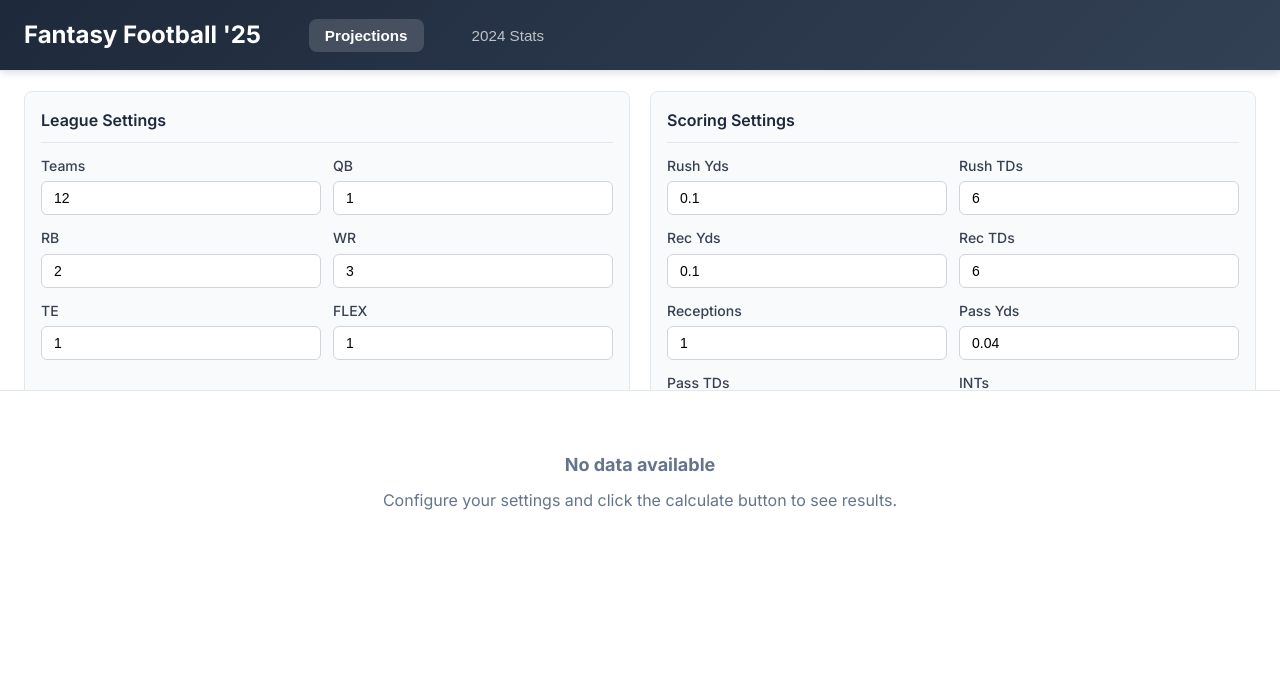
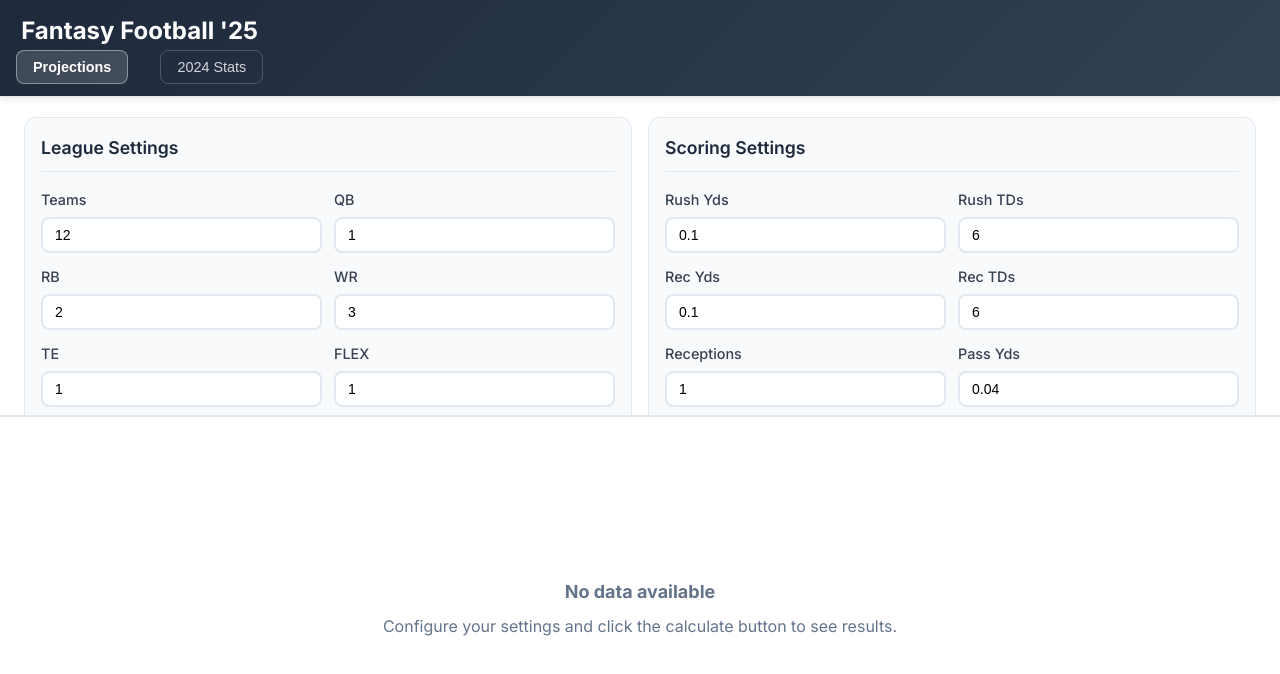
Before and after one commit to corlando6/fantasy-football-analyzer, a React (Create React App) app: page / in a window 1280 px wide. Shown: the top 674 px of the page. Built offline with nearby package versions, Linux system fonts and the light colour scheme.

Commit message:
scrolling app visibility

```diff
--- a/src/App.css
+++ b/src/App.css
@@ -4,6 +4,7 @@
     margin: 0;
     padding: 0;
     box-sizing: border-box;
+    -webkit-tap-highlight-color: transparent;
 }
 
 body {
@@ -11,113 +12,125 @@ body {
     background: #f8fafc;
     color: #1e293b;
     line-height: 1.6;
-    overflow: hidden; /* Prevent body scroll */
+    overflow: hidden;
+    -webkit-font-smoothing: antialiased;
+    -moz-osx-font-smoothing: grayscale;
 }
 
-/* Main App Layout */
+/* Main App Layout - Mobile First */
 .app {
     height: 100vh;
+    height: 100dvh; /* Dynamic viewport height for mobile */
     display: flex;
     flex-direction: column;
     background: #ffffff;
+    position: relative;
 }
 
-/* Header Component */
+/* Header Component - Mobile Optimized */
 .header {
     flex-shrink: 0;
     background: linear-gradient(135deg, #1e293b 0%, #334155 100%);
     color: white;
-    padding: 16px 24px;
+    padding: 12px 16px;
     border-bottom: 1px solid #e2e8f0;
-    box-shadow: 0 4px 6px -1px rgba(0, 0, 0, 0.1);
-    z-index: 30;
+    box-shadow: 0 2px 8px rgba(0, 0, 0, 0.1);
+    z-index: 50;
+    position: sticky;
+    top: 0;
 }
 
 .header-content {
-    max-width: 1400px;
-    margin: 0 auto;
     display: flex;
+    flex-direction: column;
+    gap: 12px;
     align-items: center;
-    justify-content: space-between;
-}
-
-.header-left {
-    display: flex;
-    align-items: center;
-    gap: 48px;
 }
 
 .header h1 {
-    font-size: 1.5rem;
+    font-size: 1.25rem;
     font-weight: 700;
     margin: 0;
     color: white;
+    text-align: center;
 }
 
 .header-tabs {
     display: flex;
-    gap: 32px;
+    gap: 8px;
+    width: 100%;
+    justify-content: center;
 }
 
 .header-tab-btn {
-    padding: 8px 16px;
+    flex: 1;
+    max-width: 140px;
+    padding: 12px 16px;
     background: transparent;
-    border: none;
+    border: 1px solid rgba(255, 255, 255, 0.2);
     cursor: pointer;
     font-weight: 500;
-    font-size: 0.95rem;
-    color: rgba(255, 255, 255, 0.7);
+    font-size: 0.9rem;
+    color: rgba(255, 255, 255, 0.8);
     border-radius: 8px;
     transition: all 0.2s ease;
     text-decoration: none;
+    touch-action: manipulation;
+    min-height: 44px; /* iOS recommended touch target */
 }
 
-.header-tab-btn:hover {
+.header-tab-btn:hover,
+.header-tab-btn:active {
     color: white;
     background: rgba(255, 255, 255, 0.1);
+    border-color: rgba(255, 255, 255, 0.3);
 }
 
 .header-tab-btn.active {
     color: white;
     background: rgba(255, 255, 255, 0.15);
+    border-color: rgba(255, 255, 255, 0.4);
     font-weight: 600;
 }
 
-/* Control Panel Component */
+/* Control Panel - Mobile Optimized */
 .control-panel {
     flex-shrink: 0;
     background: white;
-    border-bottom: 1px solid #e2e8f0;
-    padding: 20px 24px;
-    max-height: 320px;
+    border-bottom: 2px solid #e2e8f0;
     overflow-y: auto;
-    z-index: 20;
+    -webkit-overflow-scrolling: touch;
+    scrollbar-width: none;
+    -ms-overflow-style: none;
+}
+
+.control-panel::-webkit-scrollbar {
+    display: none;
 }
 
 .control-panel-content {
-    max-width: 1400px;
-    margin: 0 auto;
+    padding: 16px;
 }
 
 .settings-grid {
-    display: grid;
-    grid-template-columns: repeat(auto-fit, minmax(300px, 1fr));
-    gap: 20px;
+    display: flex;
+    flex-direction: column;
+    gap: 16px;
     margin-bottom: 20px;
 }
 
 .settings-section {
     background: #f8fafc;
     padding: 16px;
-    border-radius: 8px;
+    border-radius: 12px;
     border: 1px solid #e2e8f0;
 }
 
 .settings-section h3 {
-    font-size: 1rem;
+    font-size: 1.1rem;
     font-weight: 600;
     color: #1e293b;
-    margin-bottom: 12px;
+    margin-bottom: 16px;
     padding-bottom: 8px;
     border-bottom: 1px solid #e2e8f0;
 }
@@ -126,29 +139,35 @@ body {
     display: grid;
     grid-template-columns: 1fr 1fr;
     gap: 12px;
-    margin-bottom: 12px;
+    margin-bottom: 16px;
 }
 
 .form-row:last-child {
     margin-bottom: 0;
 }
 
+.form-group {
+    display: flex;
+    flex-direction: column;
+}
+
 label {
-    display: block;
-    margin-bottom: 4px;
+    margin-bottom: 6px;
     font-weight: 500;
     color: #374151;
-    font-size: 0.875rem;
+    font-size: 0.9rem;
 }
 
 input, select {
     width: 100%;
-    padding: 8px 12px;
-    border: 1px solid #d1d5db;
-    border-radius: 6px;
-    font-size: 0.875rem;
+    padding: 14px 16px;
+    border: 2px solid #e2e8f0;
+    border-radius: 8px;
+    font-size: 16px; /* Prevents zoom on iOS */
     transition: all 0.2s ease;
     background: white;
+    min-height: 48px; /* Better touch target */
+    touch-action: manipulation;
 }
 
 input:focus, select:focus {
@@ -158,89 +177,92 @@ input:focus, select:focus {
 }
 
 .calculate-btn {
-    padding: 12px 24px;
+    width: 100%;
+    padding: 16px 24px;
     background: linear-gradient(135deg, #3b82f6 0%, #1d4ed8 100%);
     color: white;
     border: none;
-    border-radius: 8px;
+    border-radius: 12px;
     cursor: pointer;
     font-weight: 600;
-    font-size: 0.95rem;
+    font-size: 1rem;
     transition: all 0.2s ease;
-    box-shadow: 0 2px 4px rgba(0, 0, 0, 0.1);
+    box-shadow: 0 4px 12px rgba(59, 130, 246, 0.3);
+    min-height: 56px;
+    touch-action: manipulation;
 }
 
-.calculate-btn:hover {
+.calculate-btn:hover,
+.calculate-btn:active {
     transform: translateY(-1px);
-    box-shadow: 0 4px 8px rgba(0, 0, 0, 0.15);
+    box-shadow: 0 6px 16px rgba(59, 130, 246, 0.4);
 }
 
 .calculate-btn:disabled {
     opacity: 0.5;
     cursor: not-allowed;
     transform: none;
+    box-shadow: none;
 }
 
-/* Data Table Component */
+/* Data Table - Mobile Optimized */
 .data-table {
     flex: 1;
     display: flex;
     flex-direction: column;
     overflow: hidden;
     background: white;
+    min-height: 0; /* Important for flex child */
 }
 
 .table-header {
     flex-shrink: 0;
-    padding: 16px 24px;
+    padding: 16px;
     background: white;
-    border-bottom: 1px solid #e2e8f0;
-    z-index: 10;
-}
-
-.table-header-content {
-    max-width: 1400px;
-    margin: 0 auto;
+    border-bottom: 2px solid #e2e8f0;
+    z-index: 20;
 }
 
 .table-controls {
     display: flex;
-    justify-content: space-between;
-    align-items: center;
+    flex-direction: column;
+    gap: 12px;
     margin-bottom: 16px;
-    flex-wrap: wrap;
-    gap: 12px;
 }
 
 .table-controls h2 {
     font-size: 1.25rem;
     font-weight: 700;
     color: #1e293b;
+    text-align: center;
 }
 
 .filter-controls {
     display: flex;
-    gap: 12px;
+    gap: 8px;
     align-items: center;
-    flex-wrap: wrap;
 }
 
 .filter-input {
-    width: 240px;
-    padding: 8px 12px;
-    border: 1px solid #d1d5db;
-    border-radius: 6px;
-    font-size: 0.875rem;
+    flex: 1;
+    padding: 12px 16px;
+    border: 2px solid #e2e8f0;
+    border-radius: 8px;
+    font-size: 16px; /* Prevents zoom */
+    min-height: 48px;
 }
 
 .clear-btn, .export-btn {
-    padding: 8px 16px;
+    padding: 12px 16px;
     border: none;
-    border-radius: 6px;
+    border-radius: 8px;
     cursor: pointer;
-    font-size: 0.875rem;
+    font-size: 0.9rem;
     font-weight: 500;
     transition: all 0.2s ease;
+    min-height: 48px;
+    touch-action: manipulation;
+    white-space: nowrap;
 }
 
 .clear-btn {
@@ -248,7 +270,7 @@ input:focus, select:focus {
     color: white;
 }
 
-.clear-btn:hover {
+.clear-btn:active {
     background: #4b5563;
 }
 
@@ -257,37 +279,38 @@ input:focus, select:focus {
     color: white;
 }
 
-.export-btn:hover {
+.export-btn:active {
     transform: translateY(-1px);
 }
 
-/* Replacement Levels */
+/* Replacement Levels - Mobile Optimized */
 .replacement-section {
     background: #f8fafc;
     padding: 12px;
-    border-radius: 6px;
+    border-radius: 8px;
     border: 1px solid #e2e8f0;
     margin-bottom: 16px;
 }
 
 .replacement-section h4 {
-    font-size: 0.875rem;
+    font-size: 0.9rem;
     font-weight: 600;
     color: #1e293b;
     margin-bottom: 8px;
+    text-align: center;
 }
 
 .replacement-grid {
     display: grid;
-    grid-template-columns: repeat(auto-fit, minmax(80px, 1fr));
+    grid-template-columns: repeat(4, 1fr);
     gap: 8px;
 }
 
 .replacement-item {
     text-align: center;
-    padding: 6px;
+    padding: 8px 4px;
     background: white;
-    border-radius: 4px;
+    border-radius: 6px;
     border: 1px solid #e2e8f0;
 }
 
@@ -306,27 +329,41 @@ input:focus, select:focus {
     margin-top: 2px;
 }
 
-/* Tabs */
+/* Tabs - Mobile Optimized */
 .pos-tabs, .stats-view-tabs {
     display: flex;
-    flex-wrap: wrap;
+    overflow-x: auto;
     gap: 8px;
     margin-bottom: 16px;
+    padding-bottom: 4px;
+    -webkit-overflow-scrolling: touch;
+    scrollbar-width: none;
+}
+
+.pos-tabs::-webkit-scrollbar,
+.stats-view-tabs::-webkit-scrollbar {
+    display: none;
 }
 
 .pos-tab, .stats-view-tab {
-    padding: 8px 16px;
+    flex-shrink: 0;
+    padding: 12px 20px;
     background: #f1f5f9;
     border: 1px solid #e2e8f0;
-    border-radius: 16px;
+    border-radius: 20px;
     cursor: pointer;
     font-weight: 500;
-    font-size: 0.875rem;
+    font-size: 0.9rem;
     color: #64748b;
     transition: all 0.2s ease;
+    min-height: 44px;
+    display: flex;
+    align-items: center;
+    white-space: nowrap;
+    touch-action: manipulation;
 }
 
-.pos-tab:hover, .stats-view-tab:hover {
+.pos-tab:active, .stats-view-tab:active {
     background: #e2e8f0;
     color: #1e293b;
 }
@@ -338,7 +375,7 @@ input:focus, select:focus {
 }
 
 .stats-view-tab {
-    border-radius: 6px;
+    border-radius: 8px;
 }
 
 .stats-view-tab.active {
@@ -347,16 +384,15 @@ input:focus, select:focus {
     border-color: #3b82f6;
 }
 
-/* Table Container */
+/* Table Container - Mobile Optimized */
 .table-body {
     flex: 1;
     overflow: hidden;
-    padding: 0 24px 24px;
+    padding: 0 16px 16px;
+    min-height: 0;
 }
 
 .table-body-content {
-    max-width: 1400px;
-    margin: 0 auto;
     height: 100%;
 }
 
@@ -366,29 +402,31 @@ input:focus, select:focus {
     border: 1px solid #e2e8f0;
     border-radius: 8px;
     background: white;
+    -webkit-overflow-scrolling: touch;
 }
 
 table {
     width: 100%;
     border-collapse: collapse;
     background: white;
-    min-width: 1400px;
+    min-width: 800px; /* Reduced for mobile */
 }
 
 thead {
     background: #1e293b;
     position: sticky;
     top: 0;
-    z-index: 5;
+    z-index: 10;
 }
 
 th {
     padding: 12px 8px;
     text-align: left;
-    font-size: 0.875rem;
+    font-size: 0.8rem;
     color: white;
     font-weight: 600;
     white-space: nowrap;
+    user-select: none;
 }
 
 .numeric-header {
@@ -396,8 +434,8 @@ th {
 }
 
 td {
-    padding: 8px;
-    font-size: 0.875rem;
+    padding: 12px 8px;
+    font-size: 0.85rem;
     border-bottom: 1px solid #f1f5f9;
     white-space: nowrap;
 }
@@ -406,16 +444,16 @@ tbody tr:nth-child(even) {
     background: #f8fafc;
 }
 
-tbody tr:hover {
+tbody tr:active {
     background: #e0f2fe;
 }
 
 .pos-badge {
     background: #1e293b;
     color: white;
-    padding: 2px 8px;
+    padding: 4px 8px;
     border-radius: 12px;
-    font-size: 0.75rem;
+    font-size: 0.7rem;
     font-weight: 600;
     letter-spacing: 0.025em;
 }
@@ -436,9 +474,14 @@ tbody tr:hover {
 }
 
 .no-data {
+    display: flex;
+    flex-direction: column;
+    align-items: center;
+    justify-content: center;
     text-align: center;
-    padding: 60px 20px;
+    padding: 40px 20px;
     color: #64748b;
+    height: 100%;
 }
 
 .no-data h3 {
@@ -446,88 +489,115 @@ tbody tr:hover {
     margin-bottom: 8px;
 }
 
-/* Responsive Design */
-@media (max-width: 768px) {
+/* Desktop Overrides */
+@media (min-width: 768px) {
     .header-content {
-        padding: 0 16px;
+        max-width: 1400px;
+        margin: 0 auto;
+        flex-direction: row;
+        justify-content: space-between;
     }
 
-    .header-left {
-        flex-direction: column;
-        gap: 16px;
+    .header h1 {
+        font-size: 1.5rem;
+    }
+
+    .header-tabs {
+        width: auto;
+        gap: 32px;
+    }
+
+    .header-tab-btn {
+        flex: none;
+        min-height: auto;
+        padding: 8px 16px;
+    }
+
+    .control-panel {
+        max-height: 320px;
+    }
+
+    .control-panel-content {
+        max-width: 1400px;
+        margin: 0 auto;
+        padding: 20px 24px;
+    }
+
+    .settings-grid {
+        display: grid;
+        grid-template-columns: repeat(auto-fit, minmax(300px, 1fr));
+        flex-direction: row;
+    }
+
+    .form-row {
+        margin-bottom: 12px;
+    }
+
+    input, select {
+        font-size: 0.875rem;
+        min-height: auto;
+        padding: 8px 12px;
+    }
+
+    .calculate-btn {
+        width: auto;
+        min-height: auto;
+        padding: 12px 24px;
+    }
+
+    .table-header {
+        padding: 16px 24px;
+    }
+
+    .table-header-content {
+        max-width: 1400px;
+        margin: 0 auto;
+    }
+
+    .table-controls {
+        flex-direction: row;
+        justify-content: space-between;
         align-items: center;
     }
 
-    .header-tabs {
-        gap: 16px;
-    }
-
-    .control-panel {
-        padding: 16px;
-        max-height: 400px;
-    }
-
-    .settings-grid {
-        grid-template-columns: 1fr;
-    }
-
-    .table-controls {
-        flex-direction: column;
-        align-items: stretch;
-        gap: 12px;
-    }
-
-    .filter-controls {
-        justify-content: flex-start;
+    .table-controls h2 {
+        text-align: left;
     }
 
     .filter-input {
-        width: 100%;
-        max-width: 300px;
+        width: 240px;
+        flex: none;
     }
 
-    .table-header,
     .table-body {
-        padding: 16px;
+        padding: 0 24px 24px;
+    }
+
+    .table-body-content {
+        max-width: 1400px;
+        margin: 0 auto;
     }
 
     table {
-        min-width: 1200px;
+        min-width: 1400px;
     }
 
-    .pos-tabs,
-    .stats-view-tabs {
-        overflow-x: auto;
-        flex-wrap: nowrap;
+    th {
+        font-size: 0.875rem;
     }
 
-    .pos-tab,
-    .stats-view-tab {
-        white-space: nowrap;
-        min-width: fit-content;
+    td {
+        font-size: 0.875rem;
+    }
+
+    .pos-tabs, .stats-view-tabs {
+        overflow-x: visible;
     }
 }
 
-@media (max-width: 480px) {
-    .header h1 {
-        font-size: 1.25rem;
-    }
-
-    .header-tabs {
-        gap: 12px;
-    }
-
-    .header-tab-btn {
-        padding: 6px 12px;
-        font-size: 0.875rem;
-    }
-
-    .control-panel {
-        padding: 12px;
-    }
-
-    .form-row {
-        grid-template-columns: 1fr;
-        gap: 8px;
+/* Large Desktop */
+@media (min-width: 1200px) {
+    .replacement-grid {
+        grid-template-columns: repeat(auto-fit, minmax(80px, 1fr));
     }
 }
--- a/src/components/ControlPanel.js
+++ b/src/components/ControlPanel.js
@@ -27,54 +27,60 @@ export default function ControlPanel({
           <div className="settings-section">
             <h3>League Settings</h3>
             <div className="form-row">
-              <div>
+              <div className="form-group">
                 <label>Teams</label>
                 <input
                   type="number"
+                  inputMode="numeric"
                   value={currentLeagueSettings.teams}
                   onChange={(e) => setCurrentLeagueSettings({...currentLeagueSettings, teams: +e.target.value})}
                 />
               </div>
-              <div>
+              <div className="form-group">
                 <label>QB</label>
                 <input
                   type="number"
+                  inputMode="numeric"
                   value={currentLeagueSettings.qb}
                   onChange={(e) => setCurrentLeagueSettings({...currentLeagueSettings, qb: +e.target.value})}
                 />
               </div>
             </div>
             <div className="form-row">
-              <div>
+              <div className="form-group">
                 <label>RB</label>
                 <input
                   type="number"
+                  inputMode="numeric"
                   value={currentLeagueSettings.rb}
                   onChange={(e) => setCurrentLeagueSettings({...currentLeagueSettings, rb: +e.target.value})}
                 />
               </div>
-              <div>
+              <div className="form-group">
                 <label>WR</label>
                 <input
                   type="number"
+                  inputMode="numeric"
                   value={currentLeagueSettings.wr}
                   onChange={(e) => setCurrentLeagueSettings({...currentLeagueSettings, wr: +e.target.value})}
                 />
               </div>
             </div>
             <div className="form-row">
-              <div>
+              <div className="form-group">
                 <label>TE</label>
                 <input
                   type="number"
+                  inputMode="numeric"
                   value={currentLeagueSettings.te}
                   onChange={(e) => setCurrentLeagueSettings({...currentLeagueSettings, te: +e.target.value})}
                 />
               </div>
-              <div>
+              <div className="form-group">
                 <label>FLEX</label>
                 <input
                   type="number"
+                  inputMode="numeric"
                   value={currentLeagueSettings.flex}
                   onChange={(e) => setCurrentLeagueSettings({...currentLeagueSettings, flex: +e.target.value})}
                 />
@@ -85,75 +91,83 @@ export default function ControlPanel({
           <div className="settings-section">
             <h3>Scoring Settings</h3>
             <div className="form-row">
-              <div>
+              <div className="form-group">
                 <label>Rush Yds</label>
                 <input
                   type="number"
                   step="0.01"
+                  inputMode="decimal"
                   value={currentScoringSettings.ruYDS}
                   onChange={(e) => setCurrentScoringSettings({...currentScoringSettings, ruYDS: +e.target.value})}
                 />
               </div>
-              <div>
+              <div className="form-group">
                 <label>Rush TDs</label>
                 <input
                   type="number"
+                  inputMode="numeric"
                   value={currentScoringSettings.ruTDS}
                   onChange={(e) => setCurrentScoringSettings({...currentScoringSettings, ruTDS: +e.target.value})}
                 />
               </div>
             </div>
             <div className="form-row">
-              <div>
+              <div className="form-group">
                 <label>Rec Yds</label>
                 <input
                   type="number"
                   step="0.01"
+                  inputMode="decimal"
                   value={currentScoringSettings.reYDS}
                   onChange={(e) => setCurrentScoringSettings({...currentScoringSettings, reYDS: +e.target.value})}
                 />
               </div>
-              <div>
+              <div className="form-group">
                 <label>Rec TDs</label>
                 <input
                   type="number"
+                  inputMode="numeric"
                   value={currentScoringSettings.reTDS}
                   onChange={(e) => setCurrentScoringSettings({...currentScoringSettings, reTDS: +e.target.value})}
                 />
               </div>
             </div>
             <div className="form-row">
-              <div>
+              <div className="form-group">
                 <label>Receptions</label>
                 <input
                   type="number"
+                  inputMode="numeric"
                   value={currentScoringSettings.reREC}
                   onChange={(e) => setCurrentScoringSettings({...currentScoringSettings, reREC: +e.target.value})}
                 />
               </div>
-              <div>
+              <div className="form-group">
                 <label>Pass Yds</label>
                 <input
                   type="number"
                   step="0.01"
+                  inputMode="decimal"
                   value={currentScoringSettings.paYDS}
                   onChange={(e) => setCurrentScoringSettings({...currentScoringSettings, paYDS: +e.target.value})}
                 />
               </div>
             </div>
             <div className="form-row">
-              <div>
+              <div className="form-group">
                 <label>Pass TDs</label>
                 <input
                   type="number"
+                  inputMode="numeric"
                   value={currentScoringSettings.paTDS}
                   onChange={(e) => setCurrentScoringSettings({...currentScoringSettings, paTDS: +e.target.value})}
                 />
               </div>
-              <div>
+              <div className="form-group">
                 <label>INTs</label>
                 <input
                   type="number"
+                  inputMode="numeric"
                   value={currentScoringSettings.INTS}
                   onChange={(e) => setCurrentScoringSettings({...currentScoringSettings, INTS: +e.target.value})}
                 />
--- a/src/components/DataTable.js
+++ b/src/components/DataTable.js
@@ -41,6 +41,7 @@ export default function DataTable({
                 className="filter-input"
                 value={filter}
                 onChange={(e) => setFilter(e.target.value)}
+                inputMode="search"
               />
               <button
                 className="clear-btn"
```
